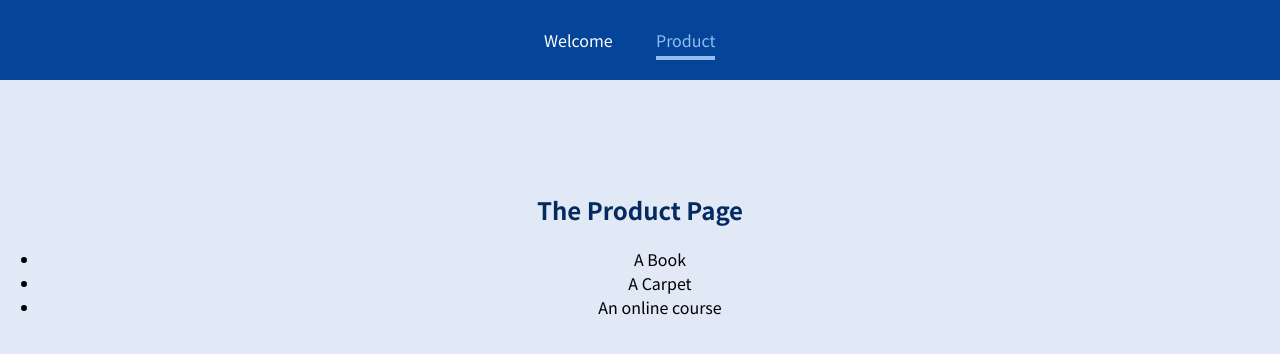
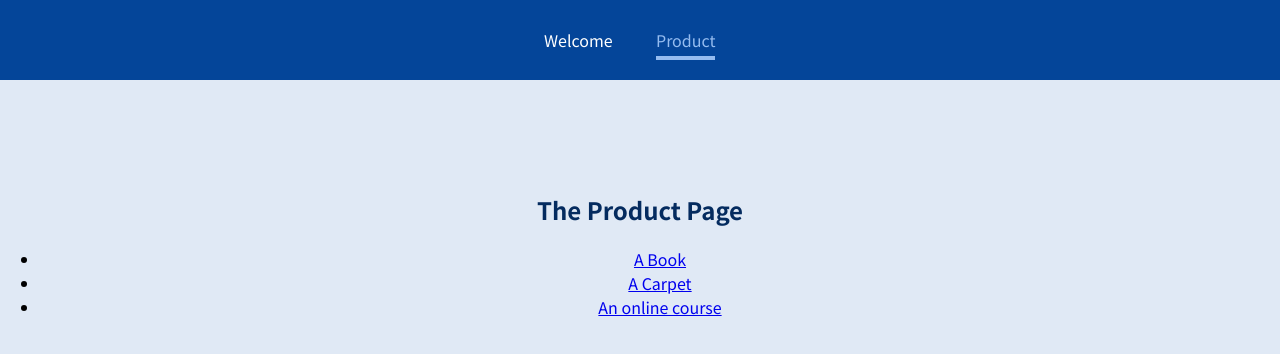
Before and after one commit to dhruv-rana98/React-Router-Basics, a JavaScript app: page /products in a window 1280 px wide. Shown: the top 354 px of the page. Built offline with nearby package versions, Linux system fonts and the light colour scheme.

Commit message:
Use of Switch component from react-router to only render the first matched route

```diff
--- a/src/App.js
+++ b/src/App.js
@@ -1,4 +1,4 @@
-import { Route } from "react-router-dom";
+import { Route, Switch } from "react-router-dom";
 import Products from "./pages/Products";
 import Welcome from "./pages/Welcoome";
 import MainHeader from "./components/MainHeader";
@@ -8,15 +8,17 @@
     <div>
       <MainHeader />
       <main>
+        <Switch>
           <Route path="/welcome">
             <Welcome />
           </Route>
           <Route path="/products">
             <Products />
           </Route>
-        <Route path="/product-details/:productId">
+          <Route path="/products/:productId">
             <ProductDetail />
           </Route>
+        </Switch>
       </main>
     </div>
   );
--- a/src/pages/Products.js
+++ b/src/pages/Products.js
@@ -1,11 +1,19 @@
+import { Link } from "react-router-dom";
+
 const Products = () => {
   return (
     <section>
       <h1>The Product Page</h1>
       <ul>
-        <li>A Book</li>
-        <li>A Carpet</li>
-        <li>An online course</li>
+        <li>
+          <Link to="/products/p1">A Book</Link>
+        </li>
+        <li>
+          <Link to="/products/p2">A Carpet</Link>
+        </li>
+        <li>
+          <Link to="/products/p3">An online course</Link>
+        </li>
       </ul>
     </section>
   );
```
Also changed, not shown: 1 other file (tests, documents, lock files or other folders). Lines whose indentation alone changed are shown as unchanged.
